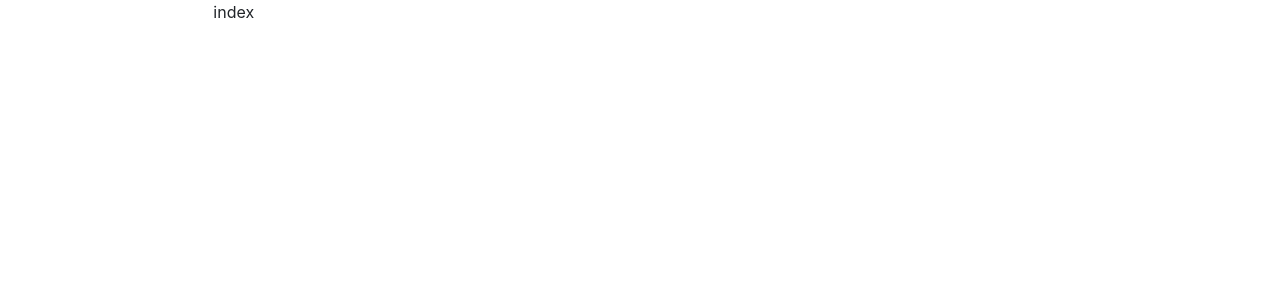
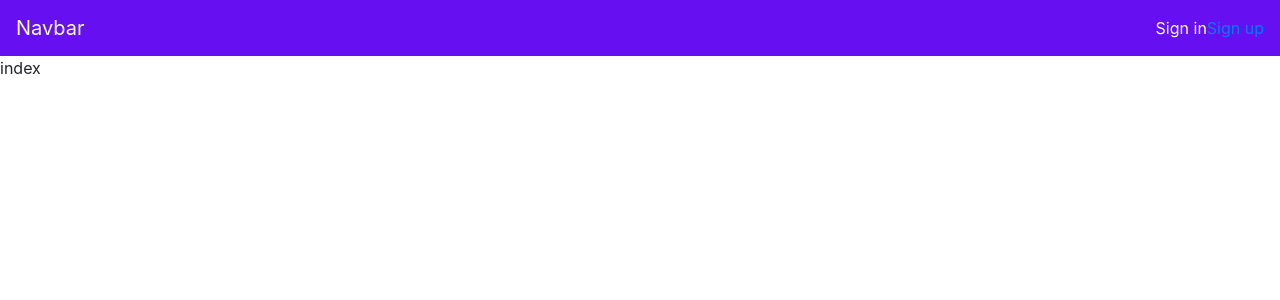
Before and after one commit to itizawa/wiki-ev, a Next.js app: page / in a window 1280 px wide. Shown: the top 300 px of the page. Built offline with nearby package versions, Linux system fonts and the light colour scheme.

Commit message:
add navbar

```diff
--- /dev/null
+++ b/components/layout.jsx
@@ -0,0 +1,27 @@
+import React from "react";
+import Link from "next/link";
+
+export default ({ children }) => {
+  return (
+    <>
+      <header>
+        <nav className="navbar navbar-dark bg-indigo">
+          <Link href="/">
+            <a className="navbar-brand">Navbar</a>
+          </Link>
+          <div>
+            <Link href="/login">
+              <a className="text-white">Sign in</a>
+            </Link>
+            <Link href="/signup">
+              <a>Sign up</a>
+            </Link>
+          </div>
+        </nav>
+      </header>
+
+      <main>{children}</main>
+      <footer></footer>
+    </>
+  );
+};
--- a/package.json
+++ b/package.json
@@ -23,6 +23,7 @@
     "next": "latest",
     "node-sass": "^4.13.1",
     "now": "^17.0.4",
+    "passport": "^0.4.1",
     "path": "^0.12.7",
     "react": "^16.13.0",
     "react-dom": "^16.13.0",
--- a/pages/_app.jsx
+++ b/pages/_app.jsx
@@ -1,13 +1,16 @@
-// import global css
 import "../style/global.scss";
 
-// Custom App to wrap it with context provider
-export default (pageProps) => {
+import React from "react";
+import Head from "next/head";
+import Layout from "../components/layout";
+
+export default function MyApp({ Component, pageProps }) {
   return (
-    <div className="row no-gutters justify-content-end">
-      <div className="col-12 col-md-9 col-xl-10">
-        <pageProps.Component {...pageProps} />
-      </div>
-    </div>
+    <Layout>
+      <Head>
+        <title>Next.js + MongoDB App</title>
+      </Head>
+      <Component {...pageProps} />
+    </Layout>
   );
-};
+}
--- a/style/global.scss
+++ b/style/global.scss
@@ -1 +1,2 @@
+@import "./variables.scss";
 @import "./vender.scss";
--- /dev/null
+++ b/style/variables.scss
@@ -0,0 +1,13 @@
+$indigo: #6610f2;
+$purple: #6f42c1;
+$pink: #e83e8c;
+$orange: #fd7e14;
+$teal: #20c997;
+
+$theme-colors: (
+  "indigo": $indigo,
+  "purple": $purple,
+  "pink": $pink,
+  "orange": $orange,
+  "teal": $teal,
+);
```
Also changed, not shown: lib/passport.js (added, +29 -0 lines), 1 other file (tests, documents, lock files or other folders).
